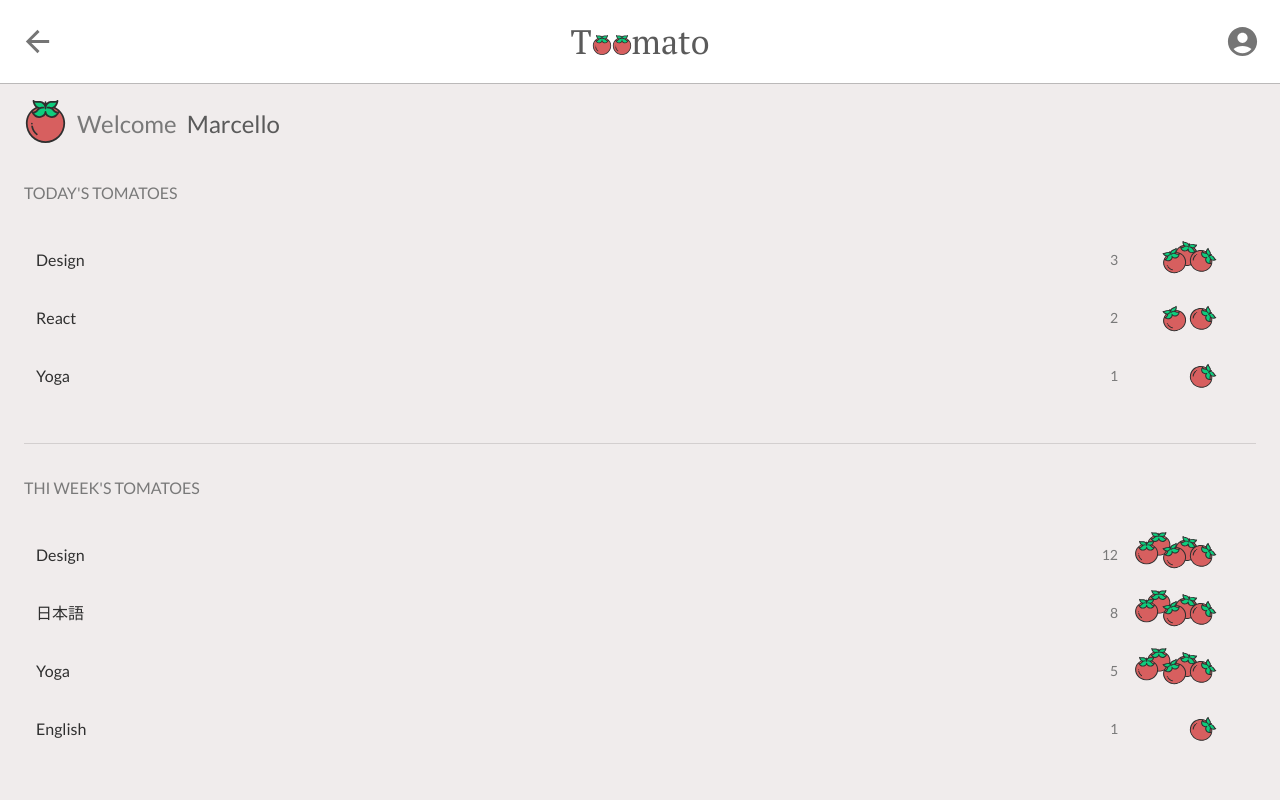
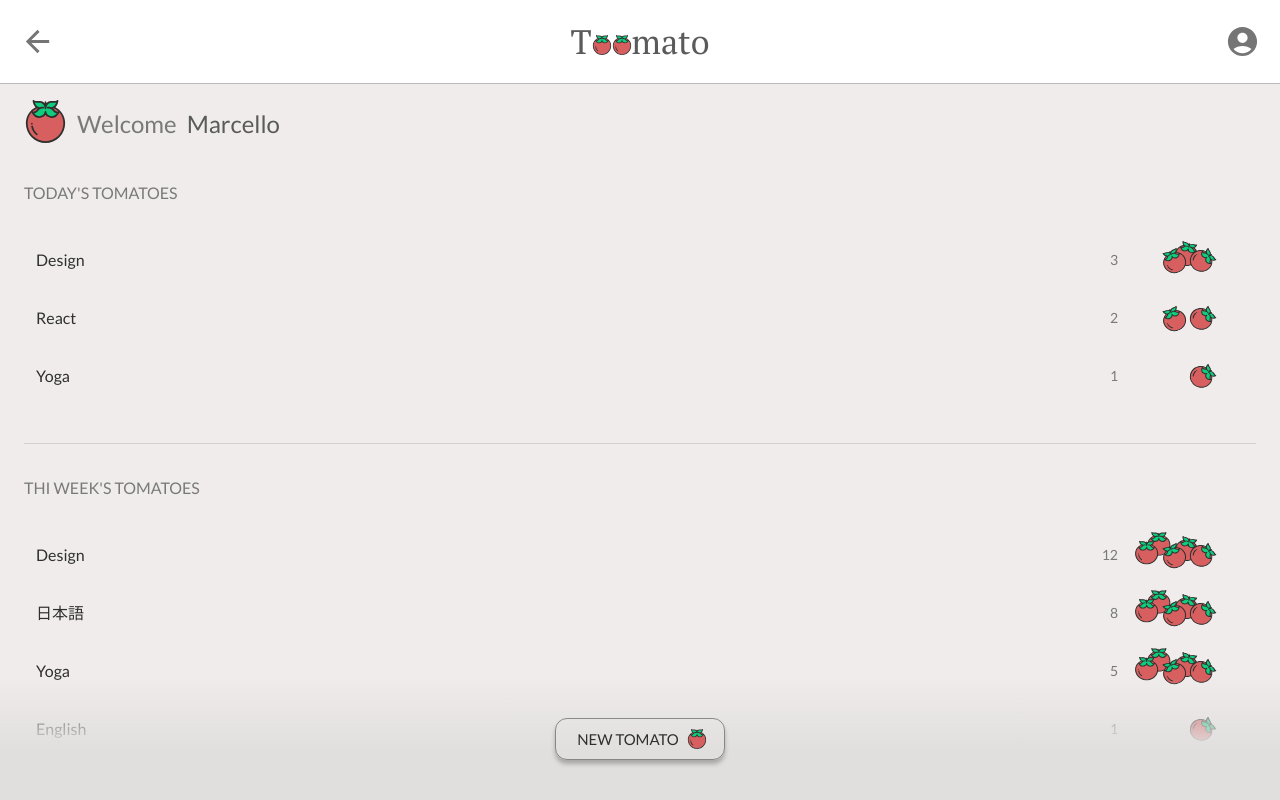
Before and after one commit to Marchinka/toomato, a React (Create React App) app in the folder fe/: page / in a window 1280 px wide. Built offline with nearby package versions, Linux system fonts and the light colour scheme.

Commit message:
button footer

```diff
--- a/fe/src/Components/Organisms/SummaryList.tsx
+++ b/fe/src/Components/Organisms/SummaryList.tsx
@@ -8,6 +8,8 @@ interface Props {
 
 export const SummaryList = (props: Props) => {
     return  <Box sx={{paddingLeft: "12px", paddingRight: "12px"}}>
-                {(props.summary || []).map(summaryItem => <SummaryLine key={summaryItem.category.id} toomatoSummary={summaryItem} />)}
+                {(props.summary || []).map(summaryItem => {
+                    return <SummaryLine key={summaryItem.category.id} toomatoSummary={summaryItem} />
+                })}
             </Box>
 };
--- a/fe/src/Components/Pages/Homepage.tsx
+++ b/fe/src/Components/Pages/Homepage.tsx
@@ -1,10 +1,19 @@
 import { HomeSummary } from "../Organisms/HomeSummary";
 import { Navbar } from "../Organisms/Navbar";
 import { Layout } from "../Templates/Layout"
+import {ReactComponent as TomatoColor} from "../Atoms/TomatoColor.svg"
+import { Button, styled } from "@mui/material";
+
+const LogoTomato = styled(TomatoColor)({
+    height: "20px"
+});
 
 export const Homepage = () => {
     return <Layout
                 header={<Navbar/>}
                 content={<HomeSummary/>}
+                footer={<Button variant="outlined" size="large" endIcon={<LogoTomato />}>
+                            New Tomato
+                        </Button>}
             />;
 }
--- a/fe/src/Components/Pages/TimerPage.tsx
+++ b/fe/src/Components/Pages/TimerPage.tsx
@@ -29,6 +29,6 @@ export const TimerPage = () => {
                                 })}
                             </div>
                         </div>}
-                footer={<div>Buttons</div>}
+                footer={<></>}
             />;
 }
--- a/fe/src/Components/Templates/Layout.tsx
+++ b/fe/src/Components/Templates/Layout.tsx
@@ -25,7 +25,13 @@ const contentCss = {
 const footerCss = {
     bottom: 0,
     left: 0,
-    position: "fixed"
+    position: "fixed",
+    display:"flex",
+    height: "122px",
+    width: "100vw",
+    alignItems:"center",
+    justifyContent:"center",
+    background: "linear-gradient(180deg, rgba(225, 222, 222, 0) 0%, #E1DEDE 58.85%)"
 };
 
 export const Layout = (props: Props) => {
--- a/fe/src/Theme/AppTheme.ts
+++ b/fe/src/Theme/AppTheme.ts
@@ -60,7 +60,7 @@ export const THEME = createTheme({
       default: NEUTRALS.B100
     },
     primary: {
-      main: REDS.R300
+      main: NEUTRALS.B900
     },
     secondary: {
       main: GREENS.G300,
@@ -76,5 +76,15 @@ export const THEME = createTheme({
       secondary: NEUTRALS.B600
     }
   },
-  neutrals: {}
+  components: {
+    MuiButton: {
+      styleOverrides: {
+        root: {
+          borderRadius: '12px',
+          boxShadow: "0px 4px 4px 0px #00000040"
+
+        },
+      },
+    },
+  },
 } as any);
```
Also changed, not shown: fe/src/logo.svg.
